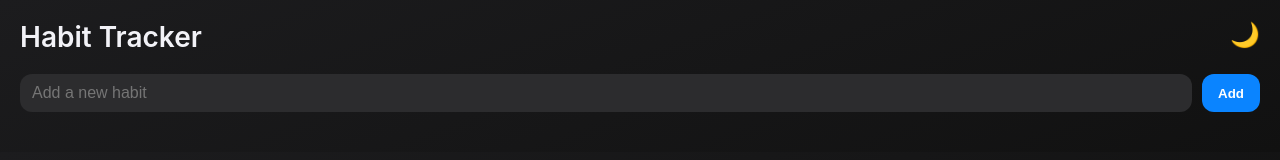
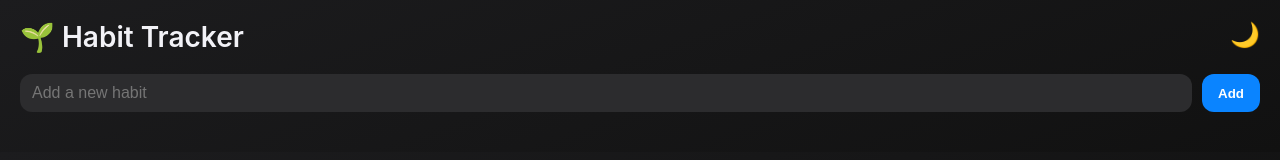
Before and after one commit to ThannojPallabothula/habit-tracker, a plain HTML site: page index.html in a window 1280 px wide. Drawn offline with Linux system fonts and the light colour scheme.

Commit message:
Update index.html

```diff
--- a/index.html
+++ b/index.html
@@ -2,7 +2,7 @@
 <html lang="en">
 <head>
 <meta charset="UTF-8">
-<title> 🌱 Habit Tracker</title>
+<title>🌱 Habit Tracker</title>
 <meta name="viewport" content="width=device-width, initial-scale=1.0, maximum-scale=1.0, user-scalable=no">
 
 
@@ -85,7 +85,7 @@ body.light .grid::-webkit-scrollbar-thumb { background: #999; }
 <body>
 
 <div id="themeToggle">🌙</div>
-<h1>Habit Tracker</h1>
+<h1> 🌱 Habit Tracker</h1>
 
 <div id="addHabitContainer">
   <input type="text" id="newHabit" placeholder="Add a new habit">
```
